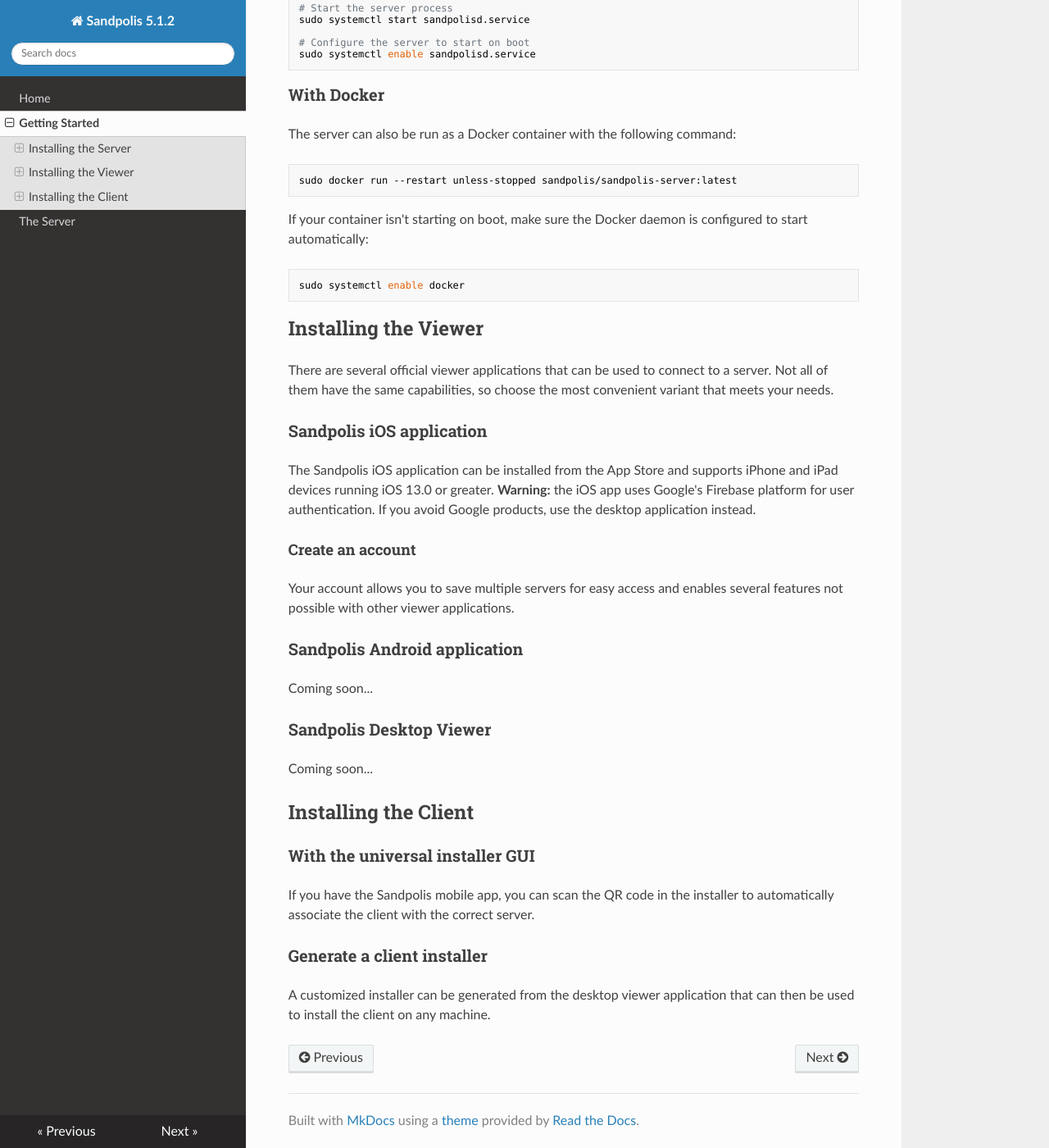
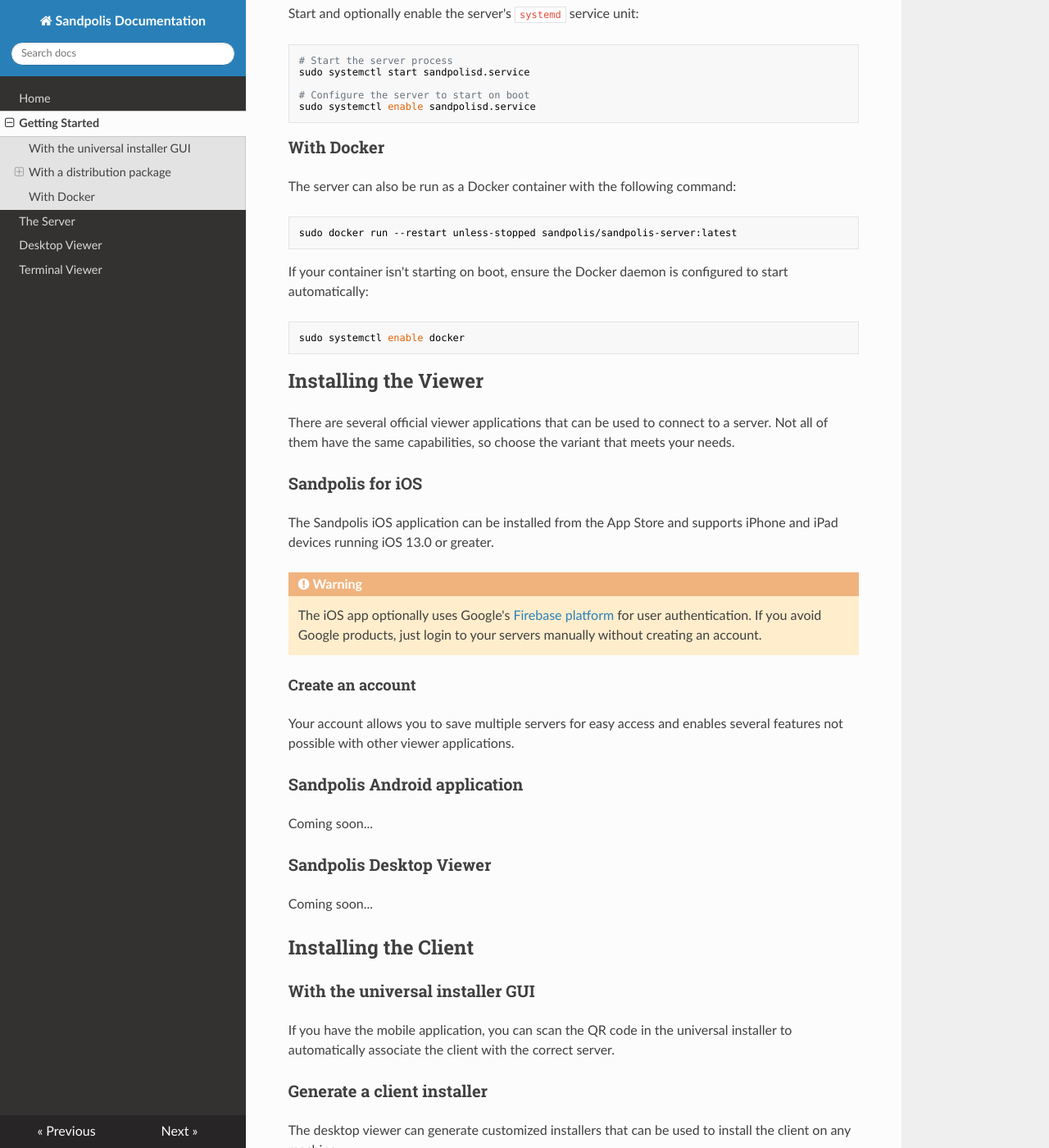
Before and after one commit to sandpolis/docs, an MkDocs documentation site: the page built from docs/getting_started.md, in a window 1280 px wide and 1400 px high, scrolled down 909 px. Shown: the whole window at 82% size. Built offline with MkDocs 1.6.1, drawn with Linux system fonts in a browser that asks for light colours; nearby versions of some CDN libraries; some of the changed text lies outside the part shown.

Commit message:
Update docs

````diff
--- a/docs/getting_started.md
+++ b/docs/getting_started.md
@@ -1,15 +1,18 @@
-# Getting Started
-
 ## Installing the Server
-There are several different ways to install the server. The universal installer will work on just about every system, but a distribution package may be a more convenient option.
+There are several different ways to install the server. The universal installer will work on just about every system, but a specialized distribution package may be a more convenient option if your system supports it.
 
 ### With the universal installer GUI
-- <a href="https://sandpolis.com/download" target="_blank">Download</a> the universal installer for your operating system. We recommend running the server on a Linux machine because it's convenient to manage the server process with `systemd`, but it works on Windows and macOS as well.
-- Select "server" from the available components and press "Install".
+
+- <a href="https://sandpolis.com/download" target="_blank">Download</a> the universal installer for your operating system.
+
+!!! note
+	Although the server runs on any platform, it's extremely convenient to manage the server process with `systemctl` on Linux.
+
+- Select **server** from the available components and choose "install".
 
 ### With a distribution package
 #### Pacman (Arch Linux)
-Download either the stable or development package:
+Download either the stable or development package from the AUR:
 ``` sh
 # Stable
 wget https://aur.archlinux.org/cgit/aur.git/snapshot/sandpolis.tar.gz
@@ -40,16 +43,19 @@
 sudo docker run --restart unless-stopped sandpolis/sandpolis-server:latest
 ```
 
-If your container isn't starting on boot, make sure the Docker daemon is configured to start automatically:
-```
+If your container isn't starting on boot, ensure the Docker daemon is configured to start automatically:
+``` sh
 sudo systemctl enable docker
 ```
 
 ## Installing the Viewer
-There are several official viewer applications that can be used to connect to a server. Not all of them have the same capabilities, so choose the most convenient variant that meets your needs.
+There are several official viewer applications that can be used to connect to a server. Not all of them have the same capabilities, so choose the variant that meets your needs.
 
-### Sandpolis iOS application
-The Sandpolis iOS application can be installed from the App Store and supports iPhone and iPad devices running iOS 13.0 or greater. **Warning:** the iOS app uses Google's Firebase platform for user authentication. If you avoid Google products, use the desktop application instead.
+### Sandpolis for iOS
+The Sandpolis iOS application can be installed from the App Store and supports iPhone and iPad devices running iOS 13.0 or greater.
+
+!!! warning
+	The iOS app optionally uses Google's [Firebase platform](https://firebase.google.com) for user authentication. If you avoid Google products, just login to your servers manually without creating an account.
 
 #### Create an account
 Your account allows you to save multiple servers for easy access and enables several features not possible with other viewer applications.
@@ -63,7 +69,7 @@
 ## Installing the Client
 
 ### With the universal installer GUI
-If you have the Sandpolis mobile app, you can scan the QR code in the installer to automatically associate the client with the correct server.
+If you have the mobile application, you can scan the QR code in the universal installer to automatically associate the client with the correct server.
 
 ### Generate a client installer
-A customized installer can be generated from the desktop viewer application that can then be used to install the client on any machine.
+The desktop viewer can generate customized installers that can be used to install the client on any machine.
--- a/docs/server.md
+++ b/docs/server.md
@@ -1,5 +1,3 @@
-# The Server
-
 ## Server Port
 The official port for the Sandpolis server is **8768**.
 
@@ -12,7 +10,7 @@
 | `server.geolocation.key` | *null* | The service API key |
 | `server.geolocation.expiration` | *240* | The cache timeout in hours |
 
-Sandpolis supports the following public geolocation services:
+The following public geolocation services are supported:
 
 | Service    | Identifier |
 |------------|------------|
--- a/docs/viewer/terminal.md
+++ b/docs/viewer/terminal.md
@@ -5,8 +5,6 @@
 ### Starting a Listener
 ### Generating an Installer
 ###### Address
-This is the IP or DNS name that the client will
-
 ###### Port
 ###### Timeout
 ###### Path
--- a/mkdocs.yml
+++ b/mkdocs.yml
@@ -1,6 +1,10 @@
-site_name: Sandpolis 5.1.2
+site_name: Sandpolis Documentation
 nav:
   - Home: index.md
   - Getting Started: getting_started.md
   - The Server: server.md
+  - Desktop Viewer: viewer/gui.md
+  - Terminal Viewer: viewer/terminal.md
 theme: readthedocs
+markdown_extensions:
+  - admonition
````
Also changed, not shown: docs/index.md (+6 -6 lines).
